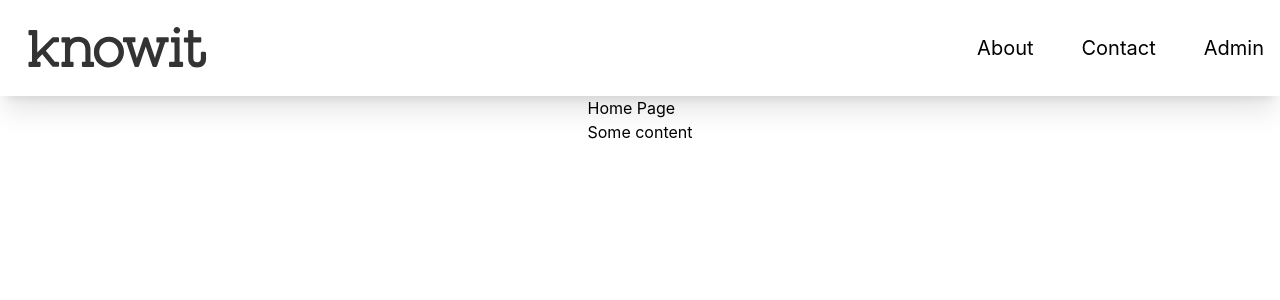
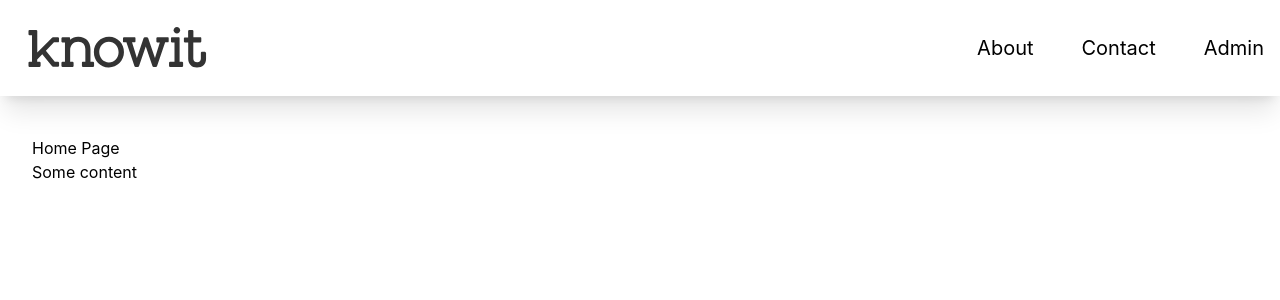
Before and after one commit to sunandacarlstrom/feedback-app-web, a Next.js app: page / in a window 1280 px wide. Shown: the top 300 px of the page. Built offline with nearby package versions, Linux system fonts and the light colour scheme.

Commit message:
Påbörjat startsida-vy

```diff
--- a/src/app/layout.js
+++ b/src/app/layout.js
@@ -5,10 +5,10 @@ const RootLayout = ({ children }) => {
     return (
         <html lang="en">
             <body>
-                <main>
+                <header>
                     <Navbar />
-                    <div className="">{children}</div>
-                </main>
+                </header>
+                <main className="py-10 px-8">{children}</main>
             </body>
         </html>
     );
--- a/src/app/page.js
+++ b/src/app/page.js
@@ -1,10 +1,8 @@
 export default function Home() {
     return (
-        <main className="flex min-h-screen flex-col items-center justify-between p-24">
-            <div>
-                <h1>Home Page</h1>
-                <p>Some content</p>
-            </div>
-        </main>
+        <>
+            <h1>Home Page</h1>
+            <p>Some content</p>
+        </>
     );
 }
--- a/src/components/Navbar/Navbar.jsx
+++ b/src/components/Navbar/Navbar.jsx
@@ -7,7 +7,7 @@ import NavbarSmallScreens from "./NavbarSmallScreens";
 
 const Navbar = () => {
     return (
-        <nav className="fixed w-full h-24 shadow-xl bg-white">
+        <nav className="w-full h-24 shadow-xl bg-white">
             <div className="flex justify-between items-center gap-1 h-full w-full px-4 2xl:px-16">
                 <Link href="/">
                     <Image src={Logo} alt="Logo" width="205" height="75" className="cursor-pointer" priority />
```
